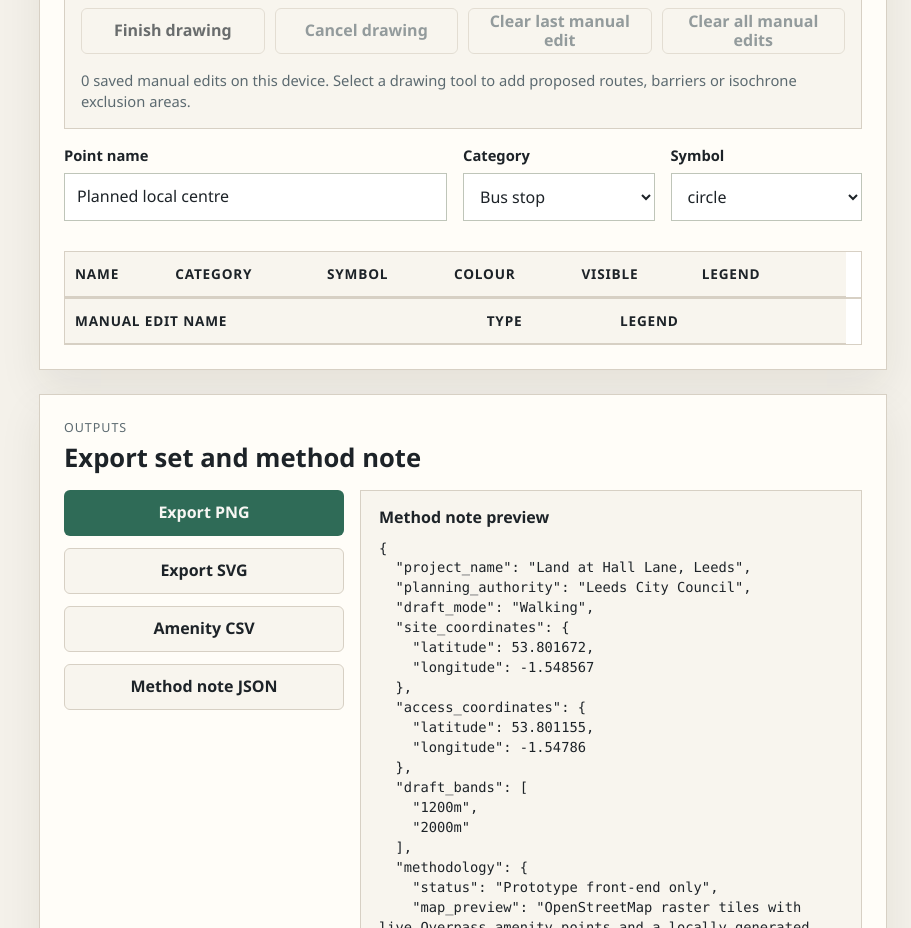
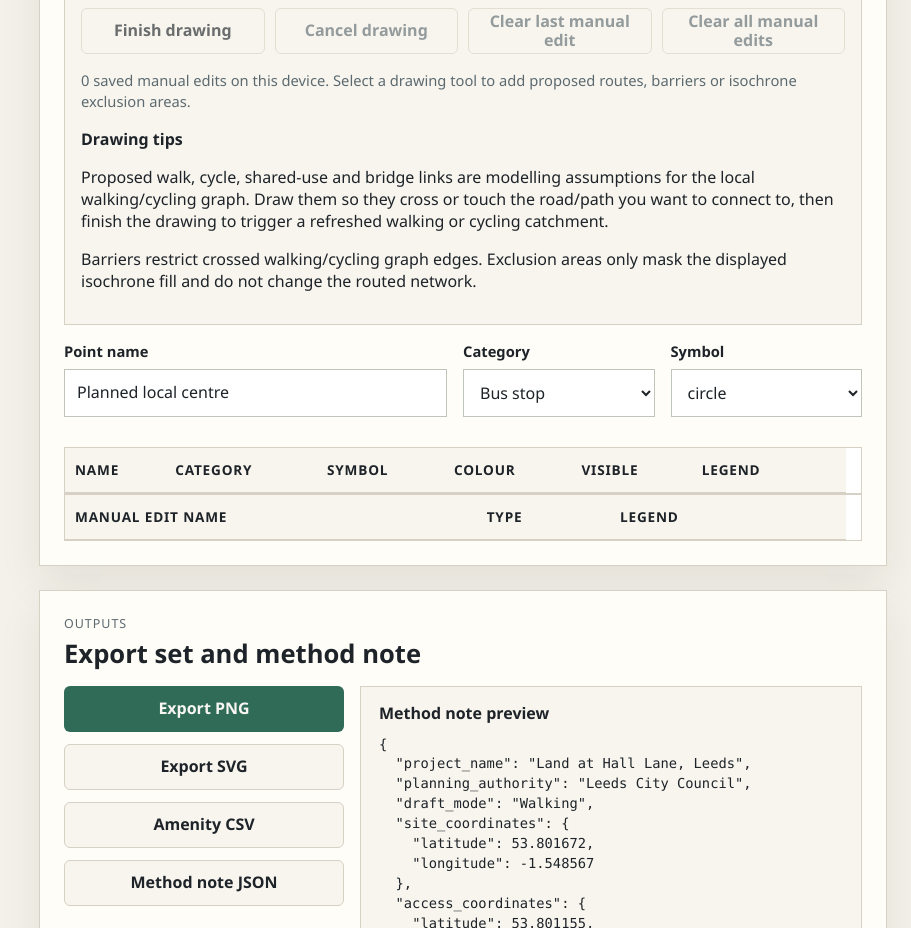
Before and after one commit to e-gorton/isochroneMapToolWalk, a website: page isochroneMapTool-main/dist/index.html in a window 1280 px wide. Shown: the part 1360-2288 px from the top of the page, without its empty margins (369-1280 px from the left). Drawn offline with Linux system fonts and the light colour scheme.

Commit message:
Sync deployed manual editing guidance

```diff
--- a/isochroneMapTool-main/dist/index.html
+++ b/isochroneMapTool-main/dist/index.html
@@ -347,6 +347,19 @@
               <p id="manualEditStatus" class="helper-text" aria-live="polite">
                 Select a drawing tool to add proposed routes, barriers or isochrone exclusion areas.
               </p>
+
+              <div class="manual-edit-guidance" aria-label="Manual edit guidance">
+                <strong>Drawing tips</strong>
+                <p>
+                  Proposed walk, cycle, shared-use and bridge links are modelling assumptions for the local
+                  walking/cycling graph. Draw them so they cross or touch the road/path you want to connect to,
+                  then finish the drawing to trigger a refreshed walking or cycling catchment.
+                </p>
+                <p>
+                  Barriers restrict crossed walking/cycling graph edges. Exclusion areas only mask the displayed
+                  isochrone fill and do not change the routed network.
+                </p>
+              </div>
             </div>
 
             <div class="manual-point-bar">
```
